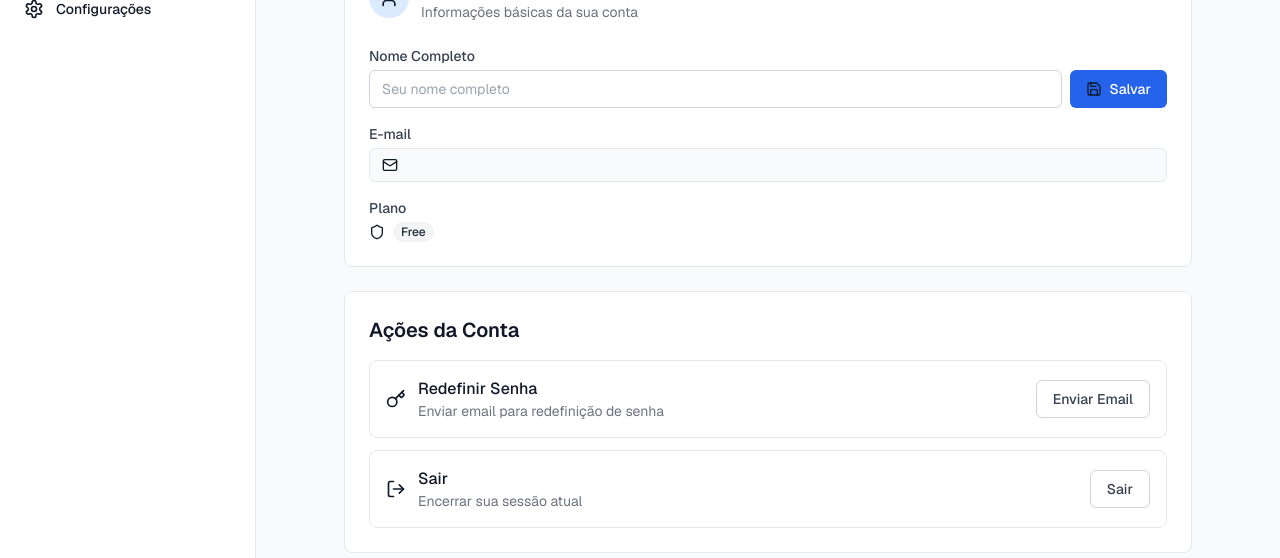
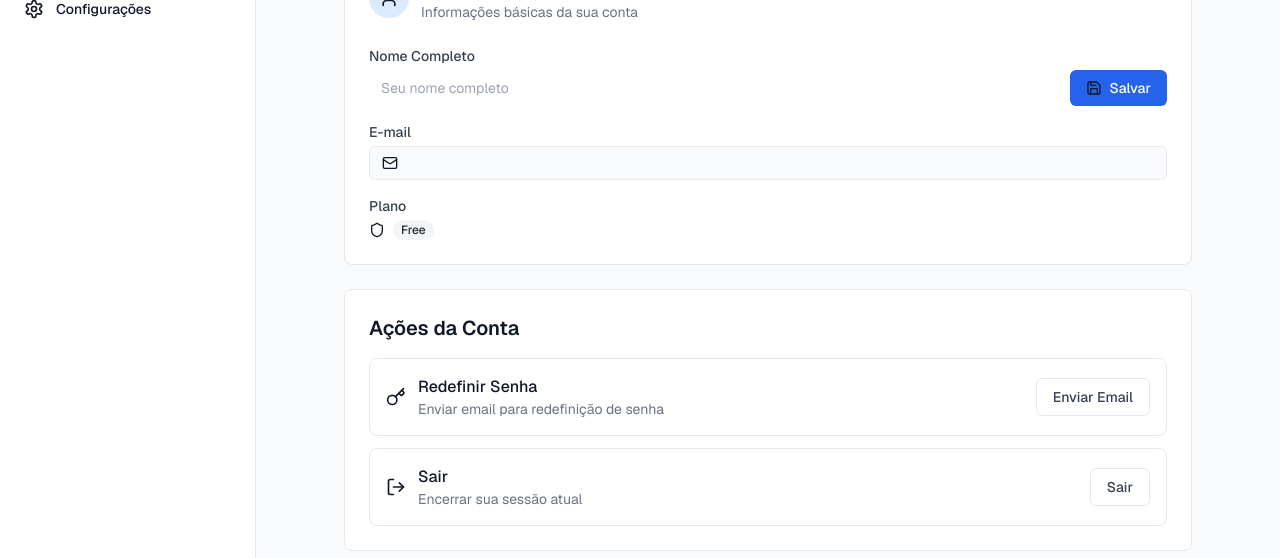
Before and after one commit to Tiag8/bible-study, a Next.js app: page /settings in a window 1280 px wide. Shown: the part 175-733 px from the top of the page. Built offline with nearby package versions, Linux system fonts and the light colour scheme; no server answers.

Commit message:
refactor(ui): aplicar design tokens em componentes base (button, badge, input, breadcrumbs, confirm-modal)

```diff
--- a/src/components/ui/badge.tsx
+++ b/src/components/ui/badge.tsx
@@ -1,4 +1,5 @@
 import { cn } from "@/lib/utils";
+import { COLORS, BORDERS } from "@/lib/design-tokens";
 
 interface BadgeProps {
   children: React.ReactNode;
@@ -6,10 +7,11 @@ interface BadgeProps {
   className?: string;
 }
 
+/* TOKENS: COLORS.primary, COLORS.neutral, BORDERS */
 const variantStyles = {
-  default: "bg-blue-600 text-white",
-  secondary: "bg-gray-100 text-gray-800",
-  outline: "border border-gray-300 text-gray-700 bg-transparent",
+  default: `${COLORS.primary.default} text-white`,
+  secondary: `${COLORS.neutral[100]} text-gray-800`,
+  outline: `${BORDERS.gray} text-gray-700 bg-transparent`,
 };
 
 export function Badge({ children, variant = "default", className }: BadgeProps) {
--- a/src/components/ui/breadcrumbs.tsx
+++ b/src/components/ui/breadcrumbs.tsx
@@ -3,6 +3,7 @@
 import Link from "next/link";
 import { ChevronRight, Home } from "lucide-react";
 import { cn } from "@/lib/utils";
+import { COLORS } from "@/lib/design-tokens";
 
 export interface BreadcrumbItem {
   label: string;
@@ -14,6 +15,7 @@ interface BreadcrumbsProps {
   className?: string;
 }
 
+/* TOKENS: COLORS.primary, COLORS.neutral */
 export function Breadcrumbs({ items, className }: BreadcrumbsProps) {
   return (
     <nav
@@ -22,7 +24,7 @@ export function Breadcrumbs({ items, className }: BreadcrumbsProps) {
     >
       <Link
         href="/"
-        className="flex items-center gap-1 text-gray-500 hover:text-blue-600 transition-colors"
+        className={cn("flex items-center gap-1 transition-colors", COLORS.neutral.text.secondary, `hover:${COLORS.primary.text}`)}
       >
         <Home className="w-4 h-4" />
         <span className="sr-only">Home</span>
@@ -30,16 +32,16 @@ export function Breadcrumbs({ items, className }: BreadcrumbsProps) {
 
       {items.map((item, index) => (
         <div key={index} className="flex items-center gap-1">
-          <ChevronRight className="w-4 h-4 text-gray-400" />
+          <ChevronRight className={cn("w-4 h-4", COLORS.neutral.text.light)} />
           {item.href ? (
             <Link
               href={item.href}
-              className="text-gray-500 hover:text-blue-600 transition-colors"
+              className={cn("transition-colors", COLORS.neutral.text.secondary, `hover:${COLORS.primary.text}`)}
             >
               {item.label}
             </Link>
           ) : (
-            <span className="text-gray-900 font-medium">{item.label}</span>
+            <span className={cn("font-medium", COLORS.neutral.text.primary)}>{item.label}</span>
           )}
         </div>
       ))}
--- a/src/components/ui/button.tsx
+++ b/src/components/ui/button.tsx
@@ -1,16 +1,18 @@
 import { cn } from "@/lib/utils";
 import { forwardRef } from "react";
+import { COLORS, BORDERS } from "@/lib/design-tokens";
 
 interface ButtonProps extends React.ButtonHTMLAttributes<HTMLButtonElement> {
   variant?: "default" | "secondary" | "outline" | "ghost";
   size?: "sm" | "md" | "lg" | "icon";
 }
 
+/* TOKENS: COLORS.primary, COLORS.neutral, BORDERS */
 const variantStyles = {
-  default: "bg-blue-600 text-white hover:bg-blue-700",
-  secondary: "bg-gray-100 text-gray-800 hover:bg-gray-200",
-  outline: "border border-gray-300 bg-white text-gray-700 hover:bg-gray-50",
-  ghost: "text-gray-700 hover:bg-gray-100",
+  default: `${COLORS.primary.default} text-white hover:${COLORS.primary.dark}`,
+  secondary: `${COLORS.neutral[100]} text-gray-800 hover:${COLORS.neutral[200]}`,
+  outline: `border ${BORDERS.gray} bg-white text-gray-700 hover:${COLORS.neutral[50]}`,
+  ghost: `text-gray-700 hover:${COLORS.neutral[100]}`,
 };
 
 const sizeStyles = {
@@ -27,8 +29,7 @@ export const Button = forwardRef<HTMLButtonElement, ButtonProps>(
         ref={ref}
         className={cn(
           "inline-flex items-center justify-center rounded-md font-medium transition-colors",
-          "focus:outline-none focus:ring-2 focus:ring-blue-500 focus:ring-offset-2",
-          "disabled:opacity-50 disabled:cursor-not-allowed",
+          "focus:outline-none focus:ring-2 focus:ring-blue-500 focus:ring-offset-2 disabled:opacity-50 disabled:cursor-not-allowed",
           variantStyles[variant],
           sizeStyles[size],
           className
--- a/src/components/ui/confirm-modal.tsx
+++ b/src/components/ui/confirm-modal.tsx
@@ -11,6 +11,7 @@ import {
   AlertDialogTitle,
 } from "@/components/ui/alert-dialog"
 import { cn } from "@/lib/utils"
+import { COLORS } from "@/lib/design-tokens"
 
 interface ConfirmModalProps {
   open: boolean
@@ -46,11 +47,12 @@ export function ConfirmModal({
           <AlertDialogCancel onClick={onCancel} disabled={isLoading}>
             {cancelText}
           </AlertDialogCancel>
+          {/* TOKENS: COLORS.primary, COLORS.danger */}
           <AlertDialogAction
             onClick={onConfirm}
             disabled={isLoading}
             className={cn(
-              variant === "destructive" && "bg-red-600 hover:bg-red-700 focus:ring-red-500"
+              variant === "destructive" && `${COLORS.danger.default} hover:${COLORS.danger.dark} focus:ring-red-500`
             )}
           >
             {isLoading ? (
--- a/src/components/ui/input.tsx
+++ b/src/components/ui/input.tsx
@@ -1,8 +1,10 @@
 import { cn } from "@/lib/utils";
 import { forwardRef } from "react";
+import { COLORS, BORDERS } from "@/lib/design-tokens";
 
 type InputProps = React.InputHTMLAttributes<HTMLInputElement>;
 
+/* TOKENS: COLORS.primary, COLORS.neutral, BORDERS */
 export const Input = forwardRef<HTMLInputElement, InputProps>(
   ({ className, type = "text", ...props }, ref) => {
     return (
@@ -10,10 +12,10 @@ export const Input = forwardRef<HTMLInputElement, InputProps>(
         type={type}
         ref={ref}
         className={cn(
-          "w-full px-3 py-2 text-sm text-gray-900",
-          "bg-white border border-gray-300 rounded-md",
-          "placeholder:text-gray-400",
-          "focus:outline-none focus:ring-2 focus:ring-blue-500 focus:border-transparent",
+          `w-full px-3 py-2 text-sm ${COLORS.neutral.text.primary}`,
+          `bg-white ${BORDERS.gray} rounded-md`,
+          `placeholder:${COLORS.neutral.text.light}`,
+          `focus:outline-none focus:ring-2 focus:ring-blue-500 focus:border-transparent`,
           "disabled:opacity-50 disabled:cursor-not-allowed",
           className
         )}
```
Also changed, not shown: 1 other file (tests, documents, lock files or other folders).
